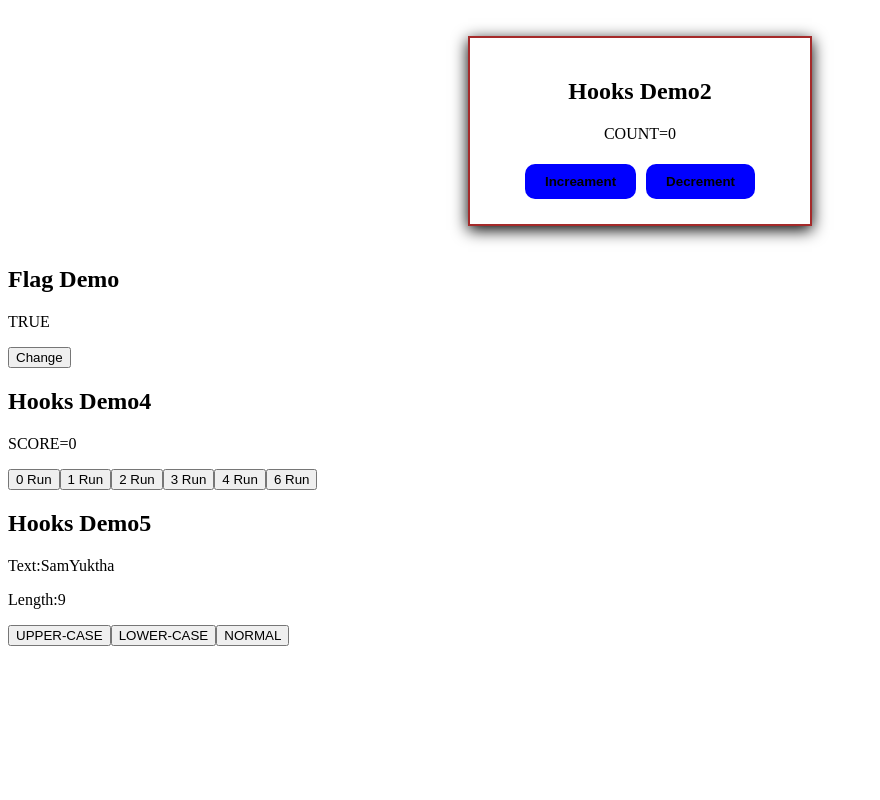
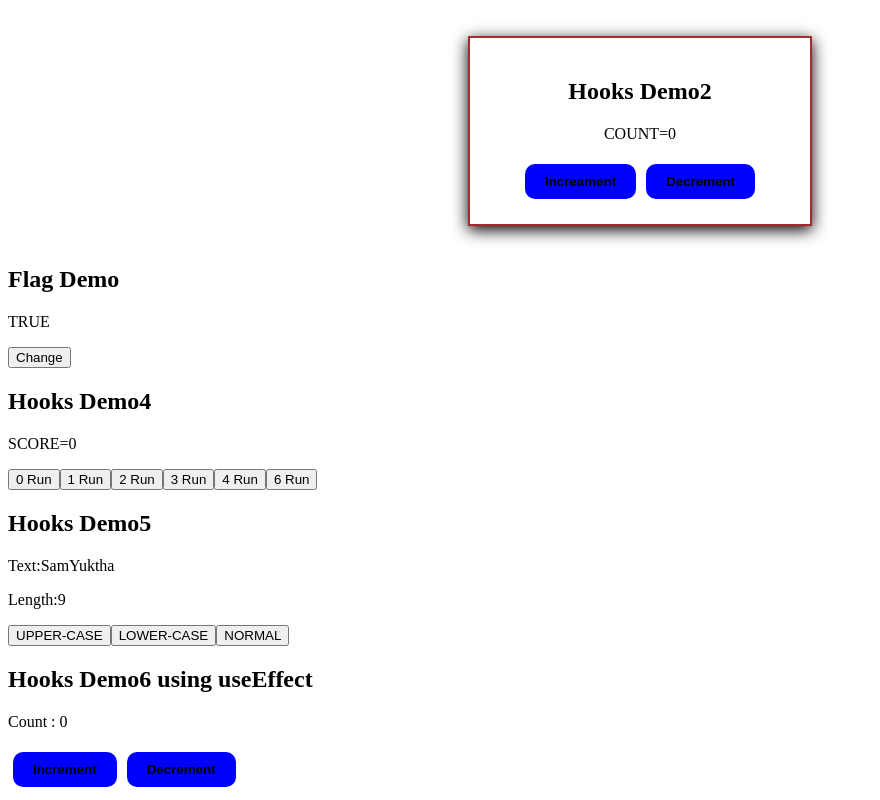
Before and after one commit to samyukthapasumarthy-tech/demoreactapp-2026, a React (Vite) app: page / in a window 1280 px wide. Shown: the part 1642-2442 px from the top of the page, without its empty margins (0-880 px from the left). Before the commit the page ends 2296 px from the top, so only its background shows below. Built offline with nearby package versions, Linux system fonts and the light colour scheme.

Commit message:
added useEffect

```diff
--- a/src/App.jsx
+++ b/src/App.jsx
@@ -7,6 +7,7 @@ import Demo1 from './pages/Demo1'
 import Demo10 from './pages/Demo10'
 import Demo11 from './pages/Demo11'
 import Demo12 from './pages/Demo12'
+import Demo13 from './pages/Demo13'
 import Demo2 from './pages/Demo2'
 import Demo3 from './pages/Demo3'
 import Demo4 from './pages/Demo4'
@@ -40,6 +41,7 @@ function App() {
     <Demo10/>
     <Demo11/>
     <Demo12/>
+    <Demo13/>
     </div>
 
 
--- /dev/null
+++ b/src/pages/Demo13.jsx
@@ -0,0 +1,40 @@
+import React, { useEffect, useState } from 'react'
+import './style.css'
+export default function Demo13()
+ {
+    const [count,setCount] = useState(0)
+
+  function increment(){
+    setCount(count+1)
+}
+function decrement(){
+    setCount(count-1)
+}
+
+    // Case -1 - without dependency - runs on every render  - rarely used (decreases the chrome efficiency)
+    useEffect(() => {
+        console.log("Runs on every time - page re renders")
+    } );
+
+    // Case - 2 - empty dependency - runs only once when compoenent loads
+    useEffect(() => {
+        console.log("Runs only once on page load ")
+
+    }, []);
+
+    // Case - 3 - with dependency - runs only when count changes
+    useEffect(() => {
+        console.log("Runs when count changes",count)
+    }, [count]);
+
+
+  return (
+    <div>
+        <h2>Hooks Demo6 using useEffect</h2>
+
+        <p>Count : {count}</p>
+        <button className="btn" onClick={increment}>Increment</button>
+        <button className="btn" onClick={decrement}>Decrement</button>
+    </div>
+  )
+}
```
